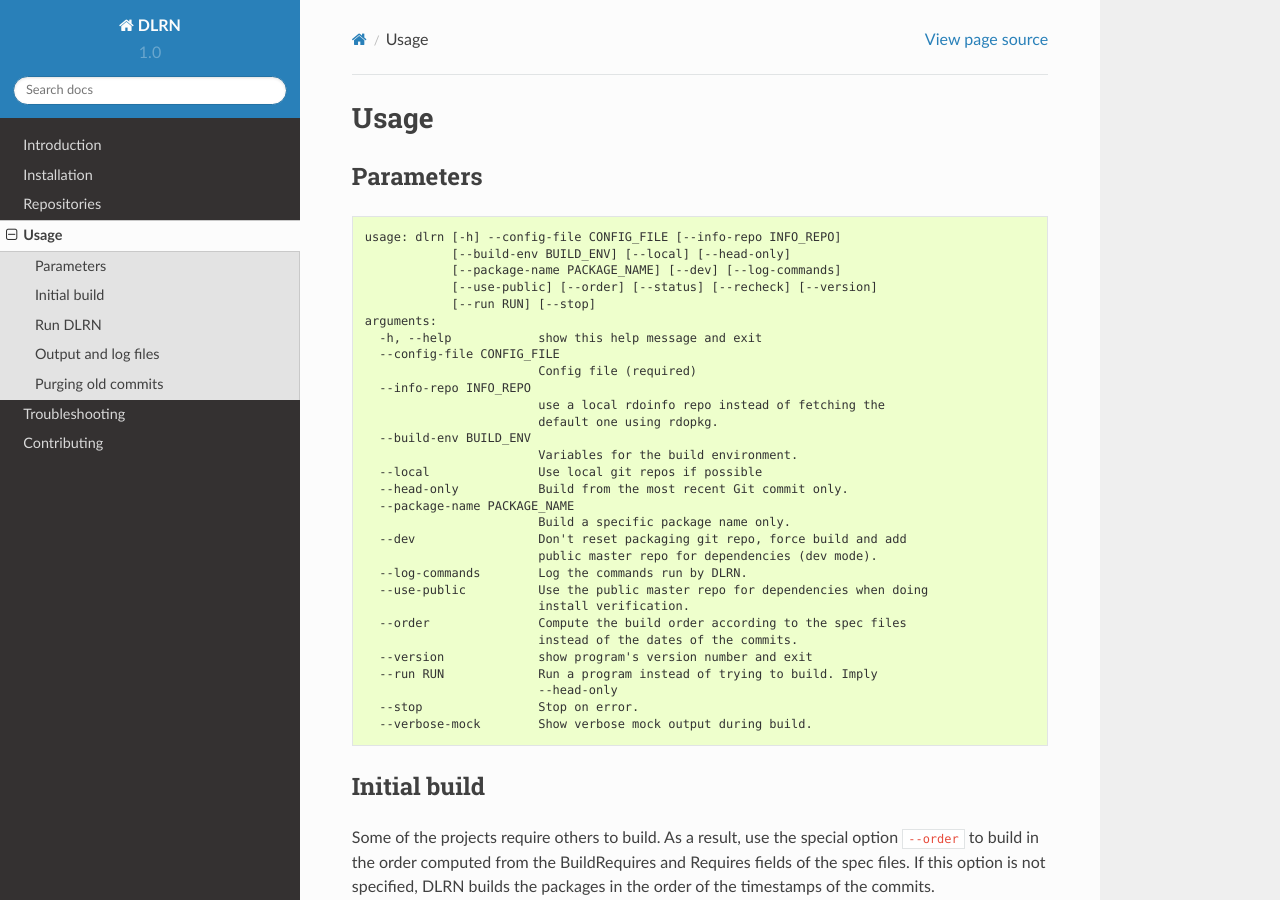
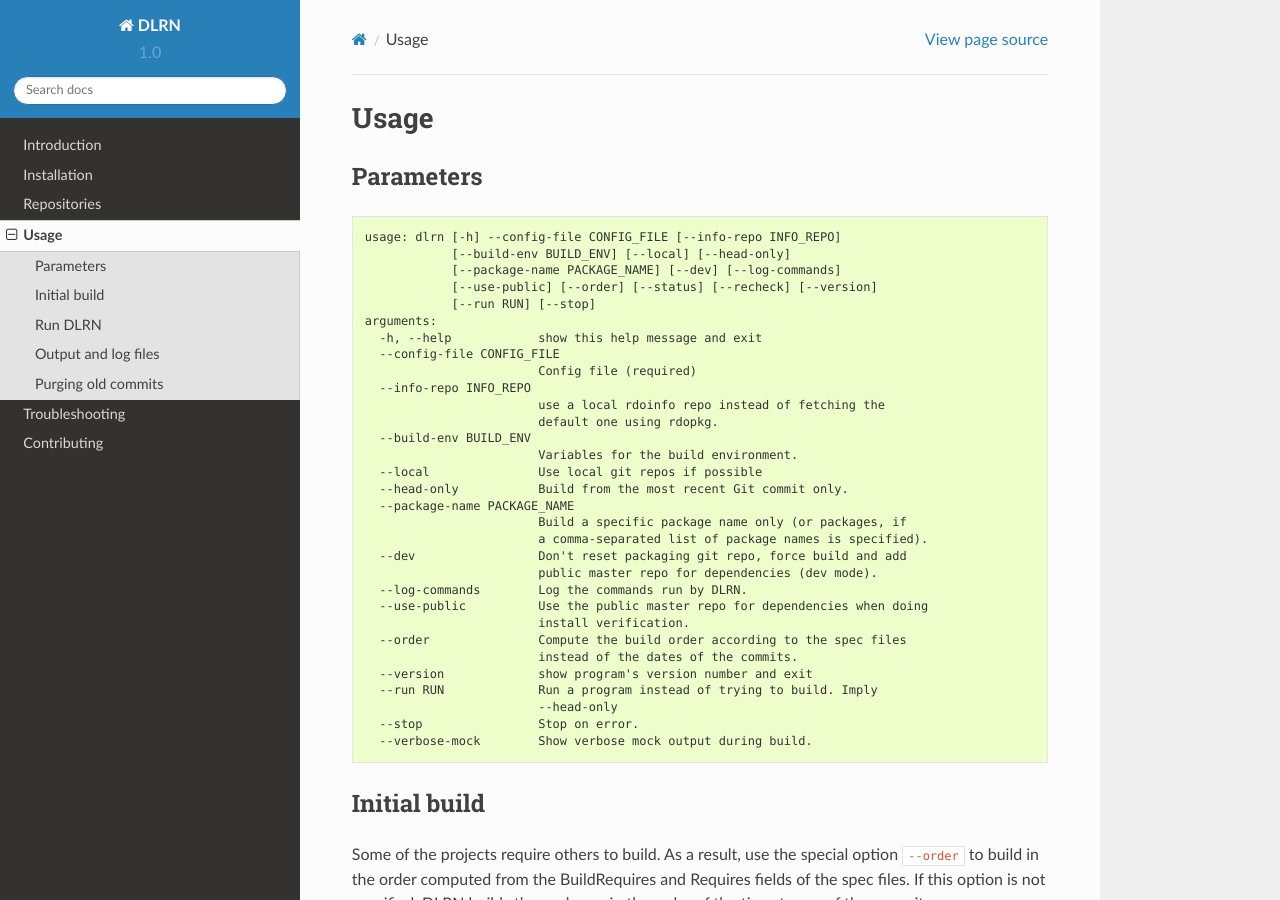
Before and after one commit to softwarefactory-project/DLRN, a Sphinx documentation site: the page built from doc/source/usage.rst, in a window 1280 px wide and 900 px high. Built offline with Sphinx 7.4.7 and the Read the Docs theme 2.0.0, drawn with Linux system fonts in a browser that asks for light colours.

Commit message:
Allow building multiple packages with --package-name
Previously, we could only build a single package when using the
--package-name command-line switch. We can now use a comma-separated
list of package-names to build more than one.

Example command-line:
$ dlrn --config-file projects.ini \
  --package name python-heatclient,python-glanceclient

Change-Id: If473c973171d05bd5d8d14eb1c03a3ad5b6df0e4

```diff
--- a/doc/source/usage.rst
+++ b/doc/source/usage.rst
@@ -24,7 +24,8 @@
       --local               Use local git repos if possible
       --head-only           Build from the most recent Git commit only.
       --package-name PACKAGE_NAME
-                            Build a specific package name only.
+                            Build a specific package name only (or packages, if
+                            a comma-separated list of package names is specified).
       --dev                 Don't reset packaging git repo, force build and add
                             public master repo for dependencies (dev mode).
       --log-commands        Log the commands run by DLRN.
```
Also changed, not shown: 1 other file.
